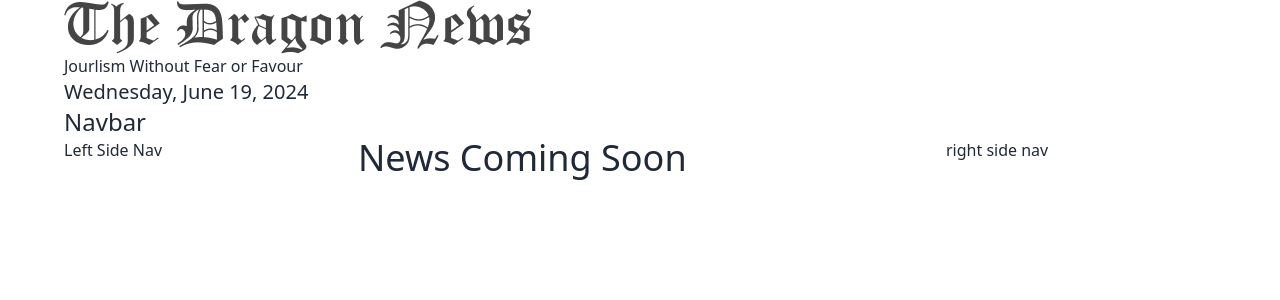
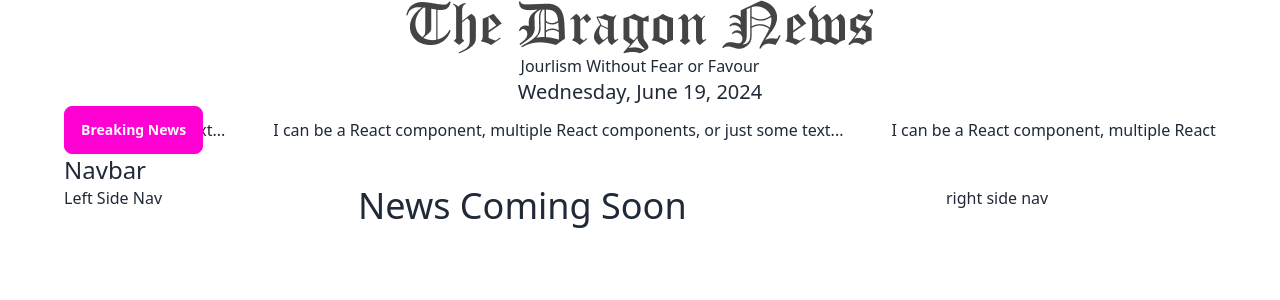
Before and after one commit to Hamed18/The-Daily-News, a React (Vite) app: page / in a window 1280 px wide. Shown: the top 300 px of the page. Built offline with nearby package versions, Linux system fonts and the light colour scheme.

Commit message:
css animation using react fast marquee

```diff
--- a/package.json
+++ b/package.json
@@ -14,6 +14,7 @@
     "moment": "^2.30.1",
     "react": "^18.2.0",
     "react-dom": "^18.2.0",
+    "react-fast-marquee": "^1.6.4",
     "react-router-dom": "^6.23.1"
   },
   "devDependencies": {
--- /dev/null
+++ b/src/pages/Home/BreakingNews.jsx
@@ -0,0 +1,29 @@
+import Marquee from "react-fast-marquee";
+import { Link } from "react-router-dom";
+const BreakingNews = () => {
+  return (
+    <div className="flex">
+      <button className="btn btn-secondary">Breaking News</button>
+      <Marquee pauseOnHover={true} speed={100}>
+		<Link className="mr-12" to="/">
+		I can be a React component, multiple React components, or just some
+        text...
+		</Link>
+		<Link className="mr-12" to="/">
+		I can be a React component, multiple React components, or just some
+        text...
+		</Link>
+		<Link className="mr-12" to="/">
+		I can be a React component, multiple React components, or just some
+        text...
+		</Link>
+		<Link className="mr-8" to="/">
+		I can be a React component, multiple React components, or just some
+        text...
+		</Link>
+      </Marquee>
+    </div>
+  );
+};
+
+export default BreakingNews;
--- a/src/pages/Home/Home.jsx
+++ b/src/pages/Home/Home.jsx
@@ -2,11 +2,13 @@ import Header from "../Shared/Header/Header";
 import LeftSideNav from "../Shared/LeftSideNav/LeftSideNav";
 import Navbar from "../Shared/Navbar/Navbar";
 import RightSideNav from "../Shared/RightSideNav/RightSideNav";
+import BreakingNews from "./BreakingNews";
 
 const Home = () => {
 	return (
 		<div>
 			<Header></Header>
+			<BreakingNews></BreakingNews>
 			<Navbar></Navbar>
 			<div className="grid grid-cols-1 md:grid-cols-4 gap-6">
 				<div>
--- a/src/pages/Shared/Header/Header.jsx
+++ b/src/pages/Shared/Header/Header.jsx
@@ -3,8 +3,8 @@ import moment from 'moment';
 
 const Header = () => {
 	return (
-		<div>
-			<img src={logo} alt="" />
+		<div className="text-center">
+			<img className="mx-auto" src={logo} alt="" />
 			<p>Jourlism Without Fear or Favour</p>
 			<p className="text-xl">{moment().format("dddd, MMMM D, YYYY")}</p>
 		</div>
```
Also changed, not shown: 1 other file (tests, documents, lock files or other folders).
